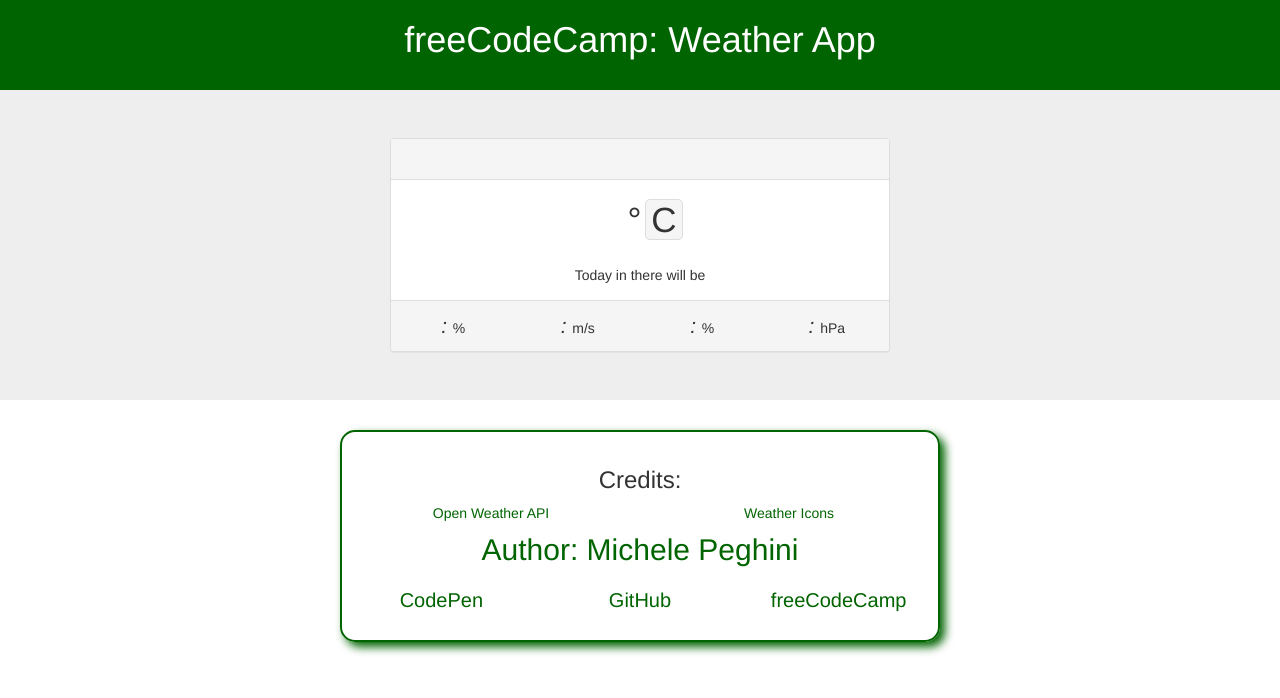
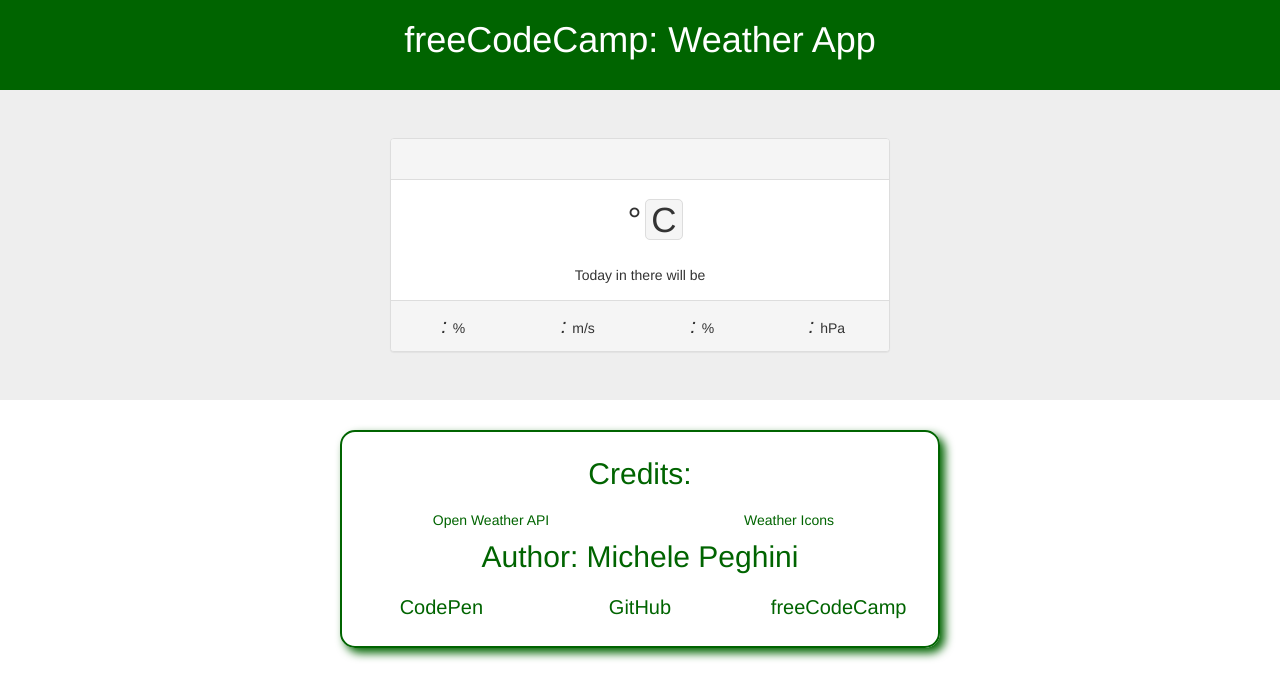
Before and after one commit to michelepeghini/freeCodeCamp-weatherApp, a plain HTML site: page index.html in a window 1280 px wide. Drawn offline with nearby package versions, Linux system fonts and the light colour scheme; some icons are missing.

Commit message:
h3 to h2

```diff
--- a/index.html
+++ b/index.html
@@ -71,7 +71,7 @@
   </div>
 
   <footer id="credits" class="text-center">
-    <h3>Credits:</h3>
+    <h2>Credits:</h2>
     <div class="row">
       <div class="col-xs-12 col-sm-6">
         <a href="https://openweathermap.org/" title="Weather Data Map" target="_blank">Open Weather API</a>
```
